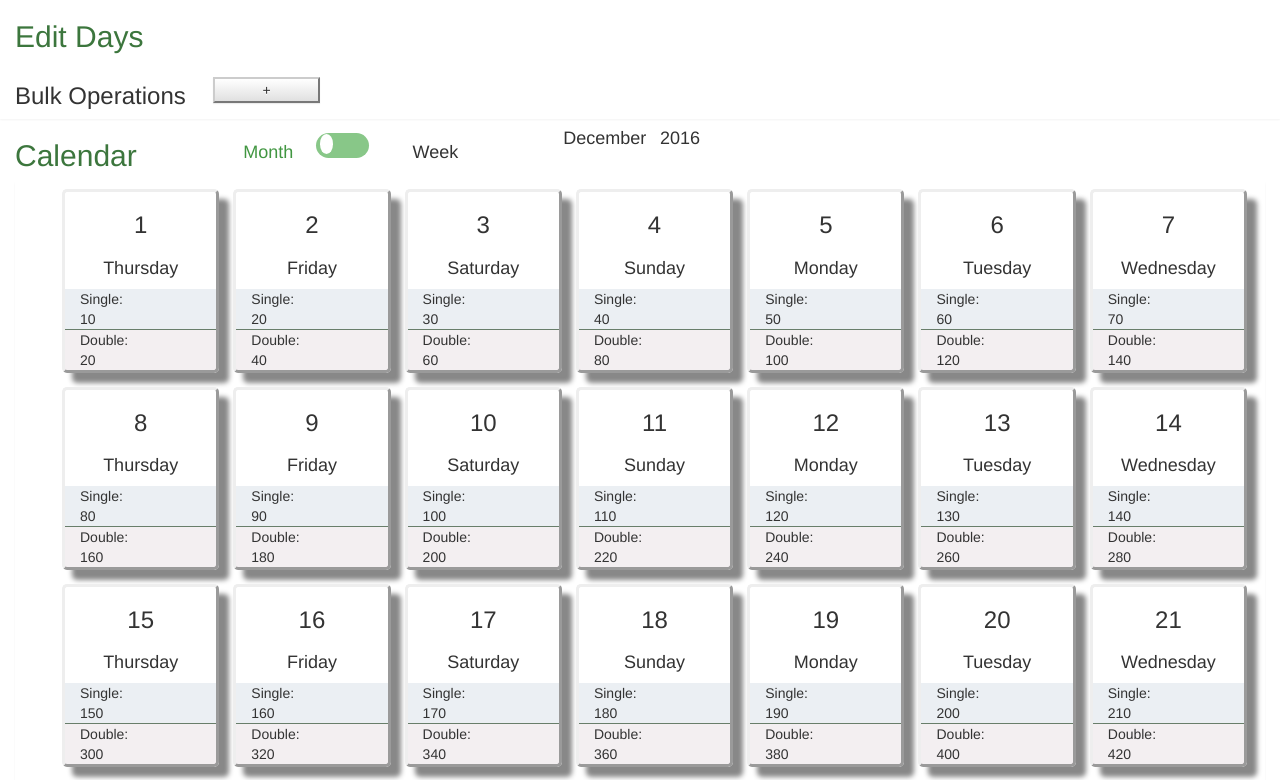
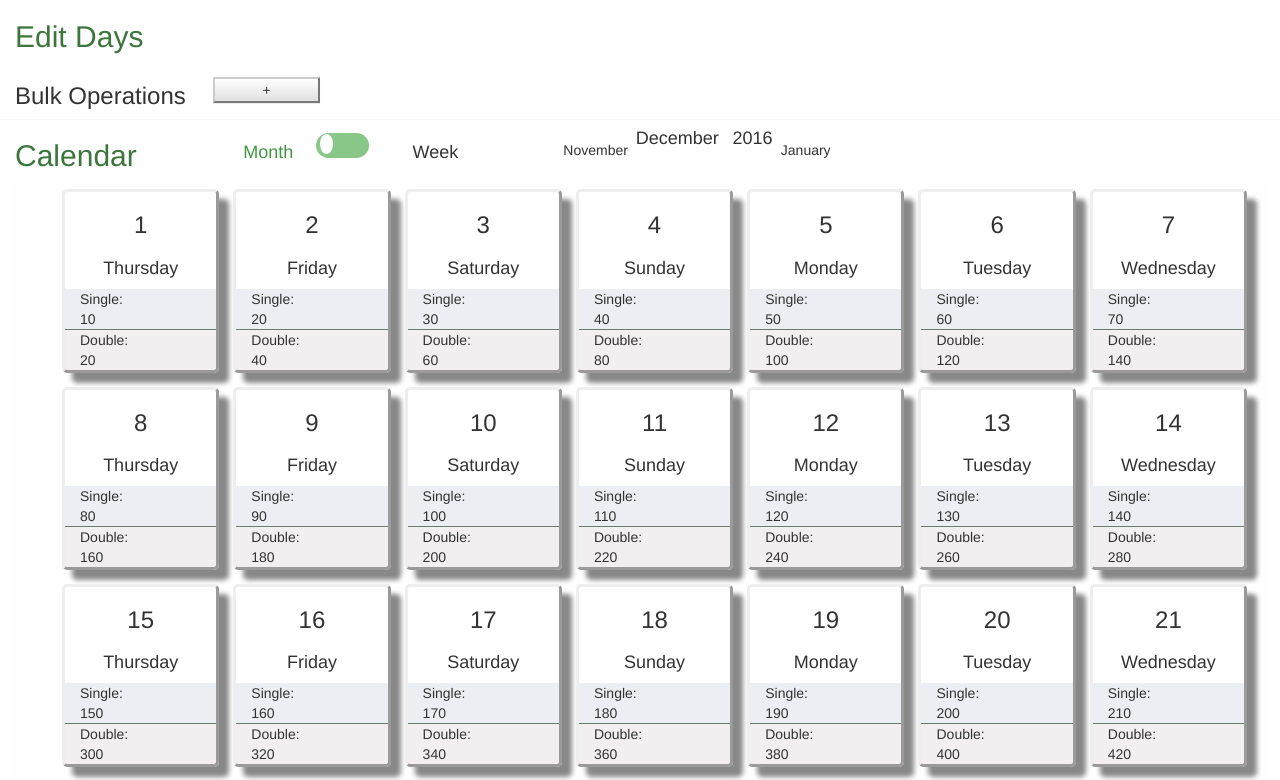
Before and after one commit to aljones15/angular2CalendarApp, an Angular app: page / in a window 1280 px wide. Shown: the top 780 px of the page. Built offline with nearby package versions, Linux system fonts and the light colour scheme.

Commit message:
can change months

```diff
--- a/src/app/app.module.ts
+++ b/src/app/app.module.ts
@@ -29,7 +29,7 @@ import { DayDirective } from './directives/day/day.directive';
 })
 export class AppModule {
   constructor(calendarService: CalendarService){
-    calendarService.fetchMonth();
+    calendarService.fetchMonth(12, 2016);
     console.log(calendarService);
   }
  }
--- a/src/app/components/calendar/calendar.component.html
+++ b/src/app/components/calendar/calendar.component.html
@@ -11,8 +11,10 @@
   <h4 class="col-xs-3 col-lg-2 text-left c-hand" [style.color]="weekly ? '#2196F3' : null" (click)="toggleWeekly(true)">Week</h4>
 </div>
 <div class="col-xs-12 col-md-3">
+  <div (click)="changeMonth(calendarService.displayDays[0].day.getMonth() - 1 ,calendarService.displayDays[0].day.getFullYear())" id="previous-month" class="icon col-xs-3 previous-month c-hand"> {{ formatMonth(calendarService.displayDays[0].day.getMonth() - 1) }} </div>
   <h4 class="col-xs-4">{{ formatMonth(calendarService.displayDays[0].day.getMonth()) }}</h4>
   <h4 class="col-xs-2">{{ calendarService.displayDays[0].day.getFullYear() }}</h4>
+  <div (click)="changeMonth(calendarService.displayDays[0].day.getMonth() + 1 ,calendarService.displayDays[0].day.getFullYear())" id="next-month" class="icon col-xs-3 next-month c-hand"> {{ formatMonth(calendarService.displayDays[0].day.getMonth() + 1) }} </div>
 </div>
 </div>
 <div id="calendar" class="panel">
--- a/src/app/components/calendar/calendar.component.ts
+++ b/src/app/components/calendar/calendar.component.ts
@@ -19,13 +19,28 @@ export class CalendarComponent implements OnInit {
     this.weekly = weekly;
   }
 
+  calcMonth(month: number, year: number){
+    if(month > 11){
+      month = month % 11 - 1;
+      year = year + 1;
+    }
+    if(month < 0){
+      month = 12 + month;
+      year = year - 1;
+    }
+    return [month, year];
+  }
+
   formatMonth(month: number){
-    if(month > 11){
-      console.error("incorrect month index");
-      month = month % 11;
-    }
+    let my = this.calcMonth(month, 2016);
     let months = ["January", "February", "March", "April", "May", "June", "July", "August", "September", "October", "November", "December"];
-    return months[month];
+    return months[my[0]];
+  }
+
+  changeMonth(month: number, year: number){
+    let MonthYear = this.calcMonth(month, year);
+    let days = this.calendarService.fetchMonth(MonthYear[0] + 1, MonthYear[1]);
+    this.calendarService.displayDays = days;
   }
 
   ngOnInit() {
--- a/src/app/services/calendar/calendar.service.ts
+++ b/src/app/services/calendar/calendar.service.ts
@@ -11,9 +11,15 @@ export class CalendarService {
   constructor() {
     this.year = 1979;
   }
-  public fetchMonth(){
-   let days = Array.from(new Array(31), (x , i) => i + 1);
-   this.days = days.map((i) => new Day(i , "2016-12-0" + i) );
+  public fetchMonth(month: number, year: number){
+   var days = Array.from(new Array(31), (x , i) => i + 1);
+   let FullDays: Day[] = days.map((i) => {
+     let dateString = year + "-" + month + "-" + i;
+     console.log(dateString);
+     return new Day(i , dateString);
+     } );
+   this.days = FullDays;
+   return FullDays;
   }
 
 }
--- a/src/styles.css
+++ b/src/styles.css
@@ -190,6 +190,14 @@ input:checked + .slider:before {
 
 }
 
+#previous-month, #next-month{
+  margin-top: 1.5em;
+}
+
+#previous-month:hover, #next-month:hover{
+  color: orange;
+}
+
 @media (min-width: 1000px) and (min-height: 400px) {
   .slider:before {
     width: 25%;
```
